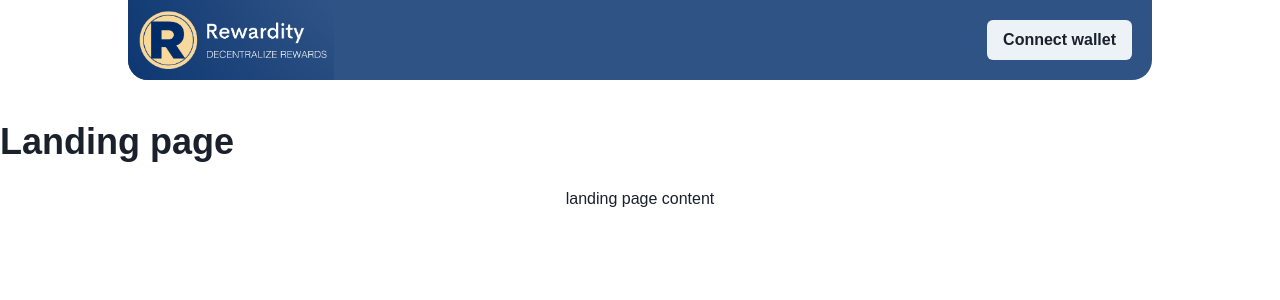
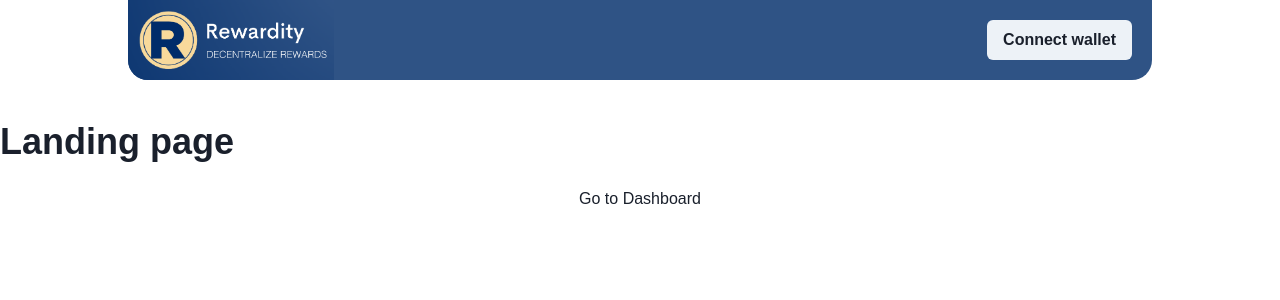
Before and after one commit to rewardity/core-repo, a React (Create React App) app in the folder frontend/: page / in a window 1280 px wide. Shown: the top 300 px of the page. Built offline with nearby package versions, Linux system fonts and the light colour scheme.

Commit message:
refactor(frontend): rename back-office to dashboard

```diff
--- a/frontend/src/App.tsx
+++ b/frontend/src/App.tsx
@@ -1,6 +1,5 @@
 import React, { useEffect } from "react";
 import { Route, Routes } from "react-router-dom";
-import { useToast } from "@chakra-ui/react";
 
 import { useApplicationInitialization } from "./hooks/useApplicationInitialiation";
 import { useWallet } from "./hooks/useWallet";
@@ -21,7 +20,7 @@ const App: React.FC<{}> = () => {
       <NavigationBar />
       <Routes>
         <Route path="/" element={<LandingPage />} />
-        <Route path="/back-office" element={<BackOffice />} />
+        <Route path="/dashboard" element={<BackOffice />} />
       </Routes>
     </>
   );
--- a/frontend/src/components/pages/LandingPage.tsx
+++ b/frontend/src/components/pages/LandingPage.tsx
@@ -13,7 +13,7 @@ export const LandingPage: React.FC<LandingPageProps> = () => {
         <Box h={"2"} />
         <Grid templateColumns="repeat(2, 1fr)" gap={6}></Grid>
       </Box>
-      <Link to={"/back-office"}>landing page content</Link>
+      <Link to={"/dashboard"}>Go to Dashboard</Link>
     </Container>
   );
 };
```
